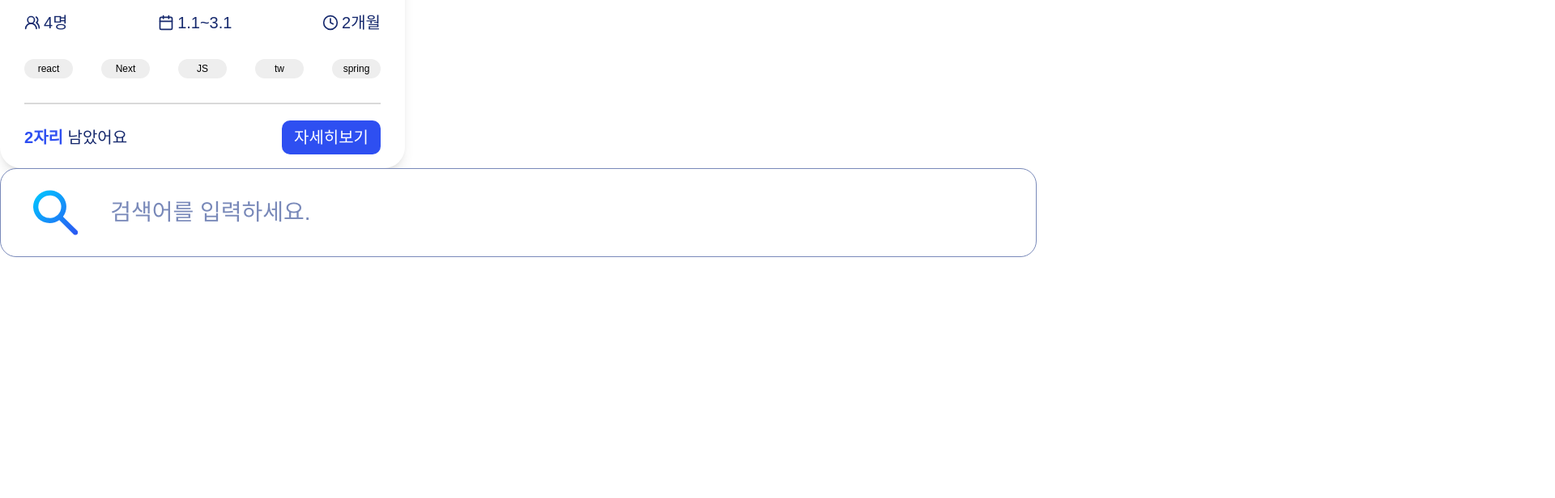
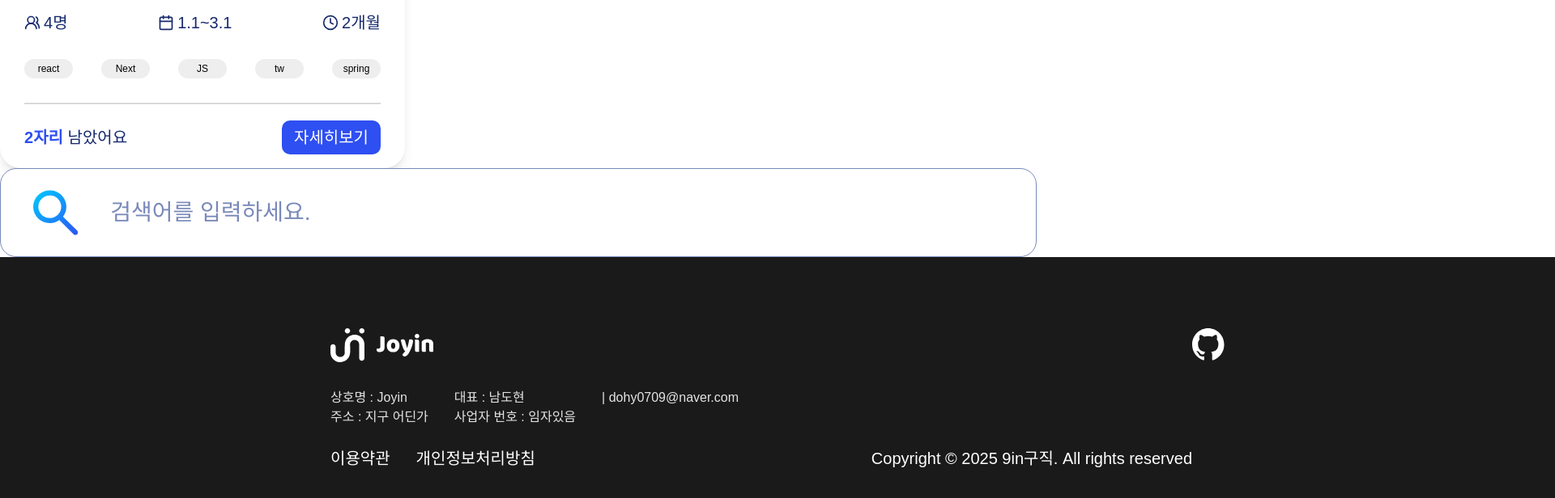
Before and after one commit to FRONTENDBOOTCAMP-14th/Final-project-team9, a Next.js app: page / in a window 1280 px wide. Shown: the part 512-1128 px from the top of the page at 81% size, 1920 px wide, since content can reach past the window. Before the commit the page ends 830 px from the top, so only its background shows below. Built offline with nearby package versions, Linux system fonts and the light colour scheme; a web font is replaced by a local one.

Commit message:
feat : footer 컴포넌트 구현 - 깃허브 a 태그 사용으로 주소 연결 - 이용약관, 개인정보처리방침만 버튼태그 사용

```diff
--- a/src/app/page.tsx
+++ b/src/app/page.tsx
@@ -1,13 +1,14 @@
-import Dropdown from '@/components/common/input/Dropdown'
-import SearchBar from '@/components/common/search-bar/SearchBar'
-import ProjectCard from '@/components/common/project-card/ProjectCard'
+import Footer from "@/components/common/footer/Footer";
+import Dropdown from "@/components/common/input/Dropdown";
+import ProjectCard from "@/components/common/project-card/ProjectCard";
+import SearchBar from "@/components/common/search-bar/SearchBar";
 
 export default function Home() {
   return (
     <main>
       <div>9in구직 화이팅</div>
       <Dropdown
-        options={['앱 개발', '웹 개발', '백엔드', '디자인', '기획']}
+        options={["앱 개발", "웹 개발", "백엔드", "디자인", "기획"]}
         placeholder="분야"
       />
       <ProjectCard
@@ -19,11 +20,14 @@ export default function Home() {
         members={4}
         period="1.1~3.1"
         duration="2개월"
-        skills={['react', 'Next', 'JS', 'tw', 'spring']}
+        skills={["react", "Next", "JS", "tw", "spring"]}
         remain={2}
         category="웹 개발"
       />
       <SearchBar />
+
+      {/* 푸터 컴포넌트 */}
+      <Footer />
     </main>
-  )
+  );
 }
--- /dev/null
+++ b/src/components/common/footer/Footer.tsx
@@ -0,0 +1,71 @@
+import Image from "next/image";
+
+export default function Footer() {
+  return (
+    <footer className="bg-[#1a1a1a] text-white w-[1920px] h-[351px] mx-auto">
+      <div className="max-w-6xl mx-auto px-6 h-full flex flex-col justify-center">
+        <div className="flex justify-between items-start">
+          {/* 왼쪽 로고 및 정보 섹션 */}
+          <div className="flex-1">
+            <div className="flex items-center mb-8">
+              <Image
+                src="/assets/footer-logo.svg"
+                alt="Joyin"
+                width={127}
+                height={42}
+                className="mr-4"
+              />
+            </div>
+
+            <div className="space-y-2 text-[length:var(--text-4)] text-[#e4e4e4]">
+              <div className="flex gap-8">
+                <div>
+                  <p>상호명 : Joyin</p>
+                  <p>주소 : 지구 어딘가</p>
+                </div>
+                <div>
+                  <p>대표 : 남도현</p>
+                  <p>사업자 번호 : 임자있음</p>
+                </div>
+                <div>
+                  <p>| dohy0709@naver.com</p>
+                </div>
+              </div>
+            </div>
+
+            <div className="flex justify-between items-center mt-6 text-[length:var(--text-5)] text-[#ffffff]">
+              <div className="flex gap-8">
+                <button className="hover:text-gray-300 transition-colors">
+                  이용약관
+                </button>
+                <button className="hover:text-gray-300 transition-colors">
+                  개인정보처리방침
+                </button>
+              </div>
+              <p className="text-[#ffffff]">
+                Copyright © 2025 9in구직. All rights reserved
+              </p>
+            </div>
+          </div>
+
+          {/* 오른쪽 깃허브 아이콘 */}
+          <div className="flex items-center">
+            <a
+              href="https://github.com/FRONTENDBOOTCAMP-14th/Final-project-team9"
+              target="_blank"
+              rel="noopener noreferrer"
+              className="hover:opacity-70 transition-opacity"
+            >
+              <Image
+                src="/assets/github.svg"
+                alt="GitHub"
+                width={40}
+                height={40}
+              />
+            </a>
+          </div>
+        </div>
+      </div>
+    </footer>
+  );
+}
```
